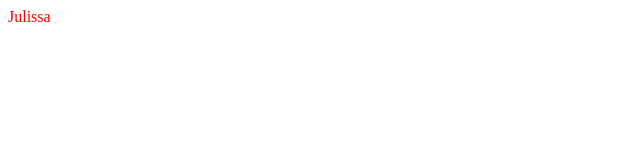
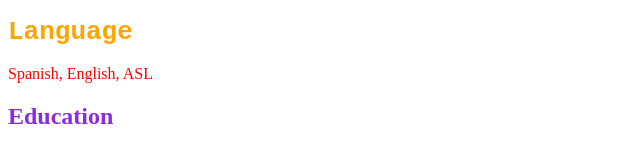
Before and after one commit to Julissa-CR/software-design-hypertext, a plain HTML site: page assigment1/index.html in a window 1280 px wide. Shown: the whole page, without its empty margins (0-640 px from the left). Drawn offline with Linux system fonts and the light colour scheme; files whose address does not match are found by name.

Commit message:
update assignment 1

```diff
--- a/assigment1/index.html
+++ b/assigment1/index.html
@@ -2,12 +2,14 @@
 <html>
 
 <head>
-    <title>My page</title>
+    <title>All about me </title>
     <link rel="stylesheet" type="text/css" href="./styles/style.css" media="screen" />
 </head>
 
 <body>
-  Julissa
+  <h1> <strong> Language</strong></h1>
+  <p> Spanish, English, ASL</p>
+  <h2> Education</h2>
 </body>
 
 <script src="main.js"></script>
--- a/assigment1/styles/style.css
+++ b/assigment1/styles/style.css
@@ -3,6 +3,7 @@ body {
 }
 
 h1 {
-  color: red;
+  color: orange;
   font-family: monospace;
 }
+h2 { color: blueviolet;}
```
Also changed, not shown: assignment2/Ugly Website/rainbow.jpg (renamed from assignment2/Ugly Website/styles/rainbow.jpg).
